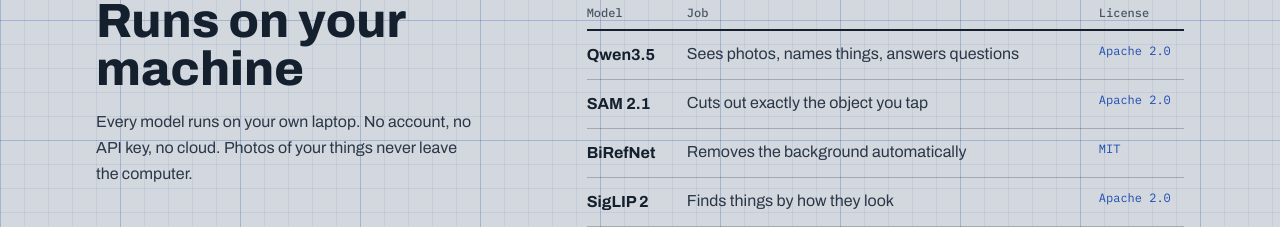
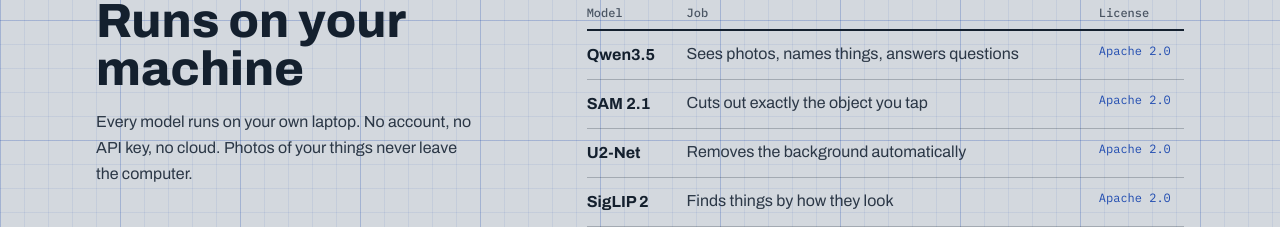
Before and after one commit to A-Shalchian/otaghdb, a Next.js app: page / in a window 1280 px wide. Shown: the part 1660-1887 px from the top of the page. Built offline with nearby package versions, Linux system fonts and the light colour scheme.

Commit message:
Name U2-Net as the background remover on the landing page

```diff
--- a/src/features/landing/content.ts
+++ b/src/features/landing/content.ts
@@ -42,7 +42,7 @@
 export const models = [
   { name: "Qwen3.5", job: "Sees photos, names things, answers questions", license: "Apache 2.0" },
   { name: "SAM 2.1", job: "Cuts out exactly the object you tap", license: "Apache 2.0" },
-  { name: "BiRefNet", job: "Removes the background automatically", license: "MIT" },
+  { name: "U2-Net", job: "Removes the background automatically", license: "Apache 2.0" },
   { name: "SigLIP 2", job: "Finds things by how they look", license: "Apache 2.0" },
 ];
 
```
